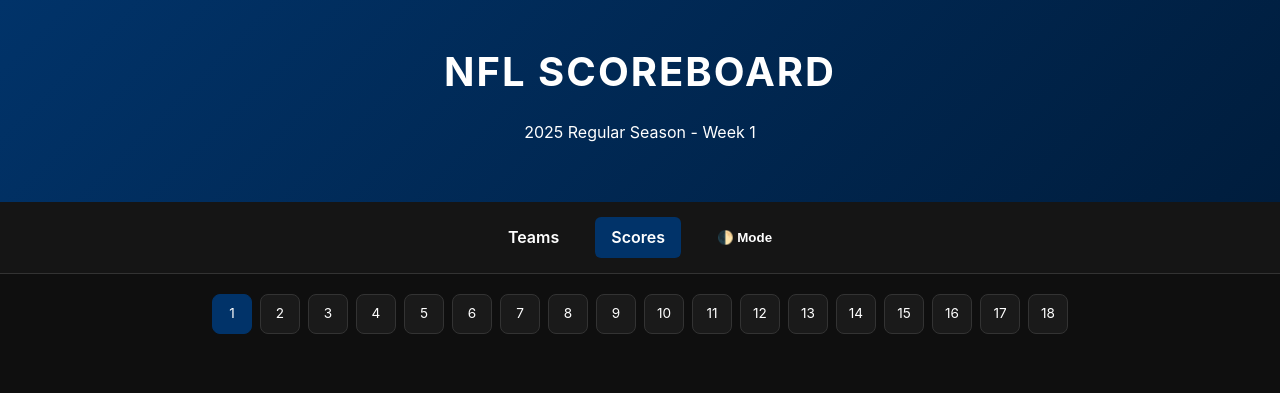
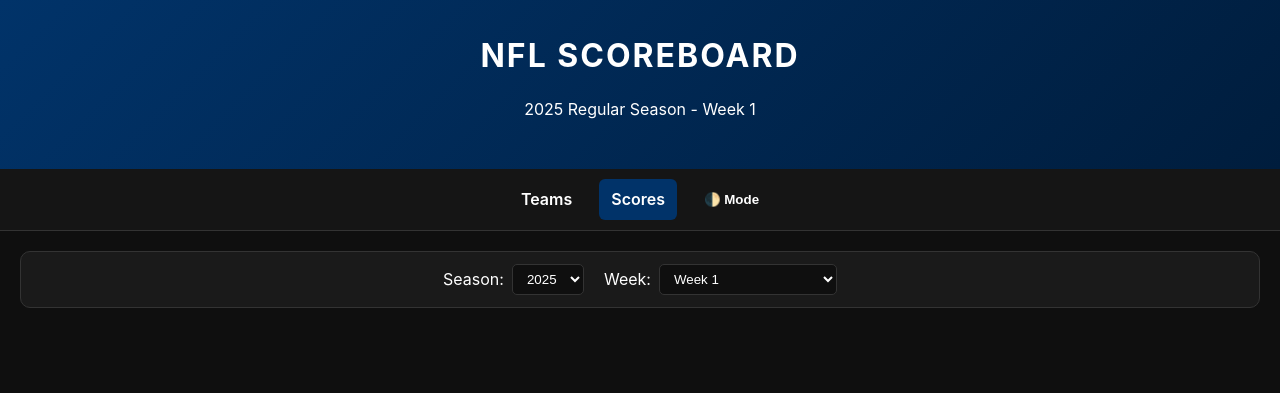
Before and after one commit to kadengrumbles73/cse199r, a Flask app: page /scores in a window 1280 px wide. Shown: the top 393 px of the page. Run offline with Flask 3, Linux system fonts and the light colour scheme; data that the repository does not hold is empty.

Commit message:
edited css and adjusted teamcards

```diff
--- a/NFL ESPN CLONE/app.py
+++ b/NFL ESPN CLONE/app.py
@@ -15,7 +15,7 @@ def get_db_connection():
 @app.route('/')
 def index():
     conn = get_db_connection()
-    teams = conn.execute('SELECT * FROM teams').fetchall()
+    teams = conn.execute('SELECT * FROM teams ORDER BY team_conf, team_division').fetchall()
     conn.close()
     return render_template('index.html', teams=teams)
 
@@ -28,29 +28,32 @@ def team_page(abbr):
     return render_template('team.html', team=team, players=players)
 
 @app.route('/scores')
-@app.route('/scores/<int:week_num>')
-def scores(week_num=None):
-    # API URL targeting 2025 Regular Season
+@app.route('/scores/<int:year>/<int:season_type>/<int:week_num>')
+def scores(year=2025, season_type=2, week_num=1):
+    # ESPN API Endpoint
     url = "https://site.api.espn.com/apis/site/v2/sports/football/nfl/scoreboard"
 
-    # seasontype 2 = Regular Season
+    # params: seasontype 2 = Regular, 3 = Postseason
     params = {
-        'dates': '2025',
-        'seasontype': '2'
+        'dates': str(year),
+        'seasontype': str(season_type),
+        'week': str(week_num)
     }
-
-    if week_num:
-        params['week'] = week_num
 
     try:
         response = requests.get(url, params=params)
         data = response.json()
         games = data.get('events', [])
 
-        # Pull week number from API if not specified
-        display_week = week_num if week_num else data.get('week', {}).get('number', 1)
-
-        return render_template('scores.html', games=games, week=display_week)
+        # Determine current week for the header title if needed
+        # We pass the parameters back to the template to keep the dropdowns synced
+        return render_template(
+            'scores.html',
+            games=games,
+            current_year=year,
+            current_season=season_type,
+            current_week=week_num
+        )
     except Exception as e:
         print(f"Error: {e}")
         return "Scoreboard unavailable.", 500
--- a/NFL ESPN CLONE/static/style.css
+++ b/NFL ESPN CLONE/static/style.css
@@ -7,7 +7,6 @@
     --text-main: #ffffff;
     --text-dim: #a0a0a0;
     --nav-bg: #151515;
-    --input-bg: #222;
     --border-color: #333;
     --transition: 0.3s ease;
 }
@@ -18,13 +17,12 @@
     --text-main: #1a1a1a;
     --text-dim: #666666;
     --nav-bg: #ffffff;
-    --input-bg: #e0e0e0;
     --border-color: #ddd;
 }
 
 /* --- Base Styles --- */
 body {
-    font-family: 'Inter', -apple-system, BlinkMacSystemFont, "Segoe UI", Roboto, sans-serif;
+    font-family: 'Inter', -apple-system, sans-serif;
     background-color: var(--bg-color);
     color: var(--text-main);
     margin: 0;
@@ -35,20 +33,20 @@ body {
 header {
     background: linear-gradient(135deg, var(--primary-color), #001d3d);
     color: white;
-    padding: 40px 20px;
+    padding: 30px 20px;
     text-align: center;
 }
 
-header h1 { margin: 0; font-size: 2.5rem; letter-spacing: 2px; text-transform: uppercase; }
+header h1 { margin: 0; font-size: 2rem; letter-spacing: 2px; text-transform: uppercase; }
 
 /* --- Navigation --- */
 nav {
     background: var(--nav-bg);
-    padding: 15px;
+    padding: 10px;
     display: flex;
     justify-content: center;
     align-items: center;
-    gap: 20px;
+    gap: 15px;
     position: sticky;
     top: 0;
     z-index: 1000;
@@ -59,7 +57,7 @@ nav a, .theme-toggle {
     color: var(--text-main);
     text-decoration: none;
     font-weight: 600;
-    padding: 8px 16px;
+    padding: 8px 12px;
     border-radius: 6px;
     border: none;
     background: transparent;
@@ -67,205 +65,198 @@ nav a, .theme-toggle {
     transition: var(--transition);
 }
 
-nav a:hover, nav a.active {
-    background: var(--primary-color);
-    color: white;
-}
+nav a.active { background: var(--primary-color); color: white; }
 
-/* --- Search Bar (Sticky) --- */
+/* --- Sticky Search Bar --- */
 .search-container {
     display: flex;
     justify-content: center;
-    padding: 20px 10px;
+    padding: 15px;
     position: sticky;
-    top: 70px; /* Sits right under the nav */
+    top: 60px;
     background: var(--bg-color);
     z-index: 999;
     border-bottom: 1px solid var(--border-color);
 }
 
 #liveSearch {
-    padding: 12px 25px;
+    padding: 10px 20px;
     width: 100%;
-    max-width: 450px;
-    border-radius: 30px;
+    max-width: 400px;
+    border-radius: 25px;
     border: 1px solid var(--border-color);
     background: var(--card-bg);
     color: var(--text-main);
     outline: none;
-    font-size: 1rem;
-    transition: var(--transition);
 }
 
-#liveSearch:focus {
-    border-color: var(--primary-color);
-    box-shadow: 0 0 10px rgba(1, 51, 105, 0.3);
+/* --- Scoreboard Filters --- */
+.filter-container {
+    display: flex;
+    justify-content: center;
+    gap: 20px;
+    margin: 20px;
+    background: var(--card-bg);
+    padding: 12px;
+    border-radius: 10px;
+    border: 1px solid var(--border-color);
 }
 
-/* --- Week Navigation (Rounded Squares) --- */
-.week-nav {
-    display: flex;
-    flex-wrap: wrap;
-    justify-content: center;
-    gap: 8px;
-    margin: 20px auto;
+.dropdown-group { display: flex; align-items: center; gap: 8px; }
+select {
+    padding: 6px 10px;
+    background: var(--bg-color);
+    color: var(--text-main);
+    border: 1px solid var(--border-color);
+    border-radius: 5px;
+    cursor: pointer;
 }
 
-.week-btn {
-    display: flex;
-    align-items: center;
-    justify-content: center;
-    width: 38px;
-    height: 38px;
-    background: var(--card-bg);
-    color: var(--text-main);
-    text-decoration: none;
-    border: 1px solid var(--border-color);
-    border-radius: 8px;
-    font-size: 0.85rem;
-    transition: var(--transition);
-}
-
-.week-btn:hover { background: var(--primary-color); color: white; }
-
-.week-btn.active-week {
-    background: var(--primary-color);
-    border-color: var(--primary-color);
-    color: white;
-}
-
-/* --- Responsive Grids (Teams & Players) --- */
+/* --- Team/Player Grid (Small Squares, Big Logos) --- */
 .team-grid {
     display: grid;
-    grid-template-columns: repeat(auto-fit, minmax(180px, 1fr));
-    gap: 20px;
+    /* Forces columns to stay relatively small on desktop */
+    grid-template-columns: repeat(4, minmax(140px, 1fr));
+    gap: 12px;
     padding: 20px;
-    max-width: 1200px;
+    max-width: 850px;
     margin: 0 auto;
 }
 
 .team-card {
+    display: flex;
+    flex-direction: column;
+    align-items: center;
+    justify-content: center;
+    aspect-ratio: 1 / 1;
     background: var(--card-bg);
-    padding: 20px;
-    border-radius: 12px;
+    padding: 8px; /* Reduced padding to make room for bigger logos */
+    border-radius: 8px;
+    border: 1px solid var(--border-color);
     text-align: center;
-    border: 1px solid var(--border-color);
     transition: transform 0.2s, box-shadow 0.2s;
+    text-decoration: none;
+    color: inherit;
+    box-sizing: border-box;
+    overflow: hidden;
 }
 
 .team-card:hover {
-    transform: translateY(-5px);
-    box-shadow: 0 10px 20px rgba(0,0,0,0.3);
+    transform: translateY(-4px);
+    box-shadow: 0 8px 16px rgba(0,0,0,0.4);
+    border-color: var(--primary-color);
 }
 
-.team-logo-main {
-    width: 80px;
-    height: auto;
-    margin-bottom: 10px;
+/* Bigger Team Logos */
+.team-card img.logo {
+    width: 85%; /* Scaled relative to the small square */
+    height: 65%;
+    object-fit: contain;
+    margin-bottom: 5px;
 }
 
+/* Bigger Player Headshots */
 .player-headshot {
-    width: 110px;
-    height: 110px;
+    width: 90px; /* Scaled up */
+    height: 90px;
     border-radius: 50%;
     background: #222;
-    margin-bottom: 15px;
-    border: 3px solid var(--border-color);
+    margin-bottom: 5px;
+    border: 2px solid var(--border-color);
     object-fit: cover;
 }
 
-.team-meta {
-    font-size: 0.8rem;
-    color: var(--text-dim);
+.team-card h3 {
+    margin: 0;
+    font-size: 0.85rem; /* Slightly smaller text to favor logo size */
+    font-weight: 800;
     text-transform: uppercase;
-    letter-spacing: 1px;
+    white-space: nowrap;
+    overflow: hidden;
+    text-overflow: ellipsis;
+    width: 95%;
 }
 
-/* --- Scoreboard Mobile First (Stacked) --- */
+.team-card p {
+    font-size: 0.7rem;
+    margin: 2px 0 0 0;
+}
+
+/* --- Scoreboard Layout --- */
 .scores-container {
     display: flex;
     flex-direction: column;
-    gap: 1.5rem;
-    max-width: 850px;
-    margin: 30px auto;
-    padding: 0 20px;
+    gap: 1rem;
+    padding: 15px;
+    max-width: 800px;
+    margin: 0 auto;
 }
 
 .game-card {
     display: flex;
     flex-direction: column;
     background: var(--card-bg);
-    padding: 20px;
-    border-radius: 12px;
+    padding: 15px;
+    border-radius: 10px;
     border: 1px solid var(--border-color);
-    gap: 15px;
+    gap: 12px;
 }
 
-.team {
-    display: flex;
-    align-items: center;
-    gap: 15px;
-}
-
-.team-logo { width: 45px; height: auto; }
-.team-name { font-weight: 800; font-size: 1.1rem; }
-.team-record { font-size: 0.85rem; color: var(--text-dim); }
+.team { display: flex; align-items: center; gap: 10px; }
+.team-logo { width: 35px; height: auto; }
+.team-name { font-weight: 700; font-size: 0.95rem; }
 
 .score-section {
     text-align: center;
-    padding: 10px 0;
+    padding: 8px 0;
     border-top: 1px solid var(--border-color);
     border-bottom: 1px solid var(--border-color);
 }
 
 .score-display {
-    font-size: 2rem;
+    font-size: 1.6rem;
     font-weight: 900;
-    font-family: 'Courier New', Courier, monospace;
+    font-family: 'Monaco', monospace;
 }
 
 .game-status {
-    font-size: 0.75rem;
+    font-size: 0.65rem;
     text-transform: uppercase;
-    font-weight: bold;
+    font-weight: 800;
     color: var(--secondary-color);
 }
 
-/* --- Desktop Layout (Horizontal) --- */
+/* --- Responsive Adjustments --- */
 @media (min-width: 768px) {
-
     .game-card {
         display: grid;
-        grid-template-columns: 1fr 160px 1fr;
+        grid-template-columns: 1fr 130px 1fr;
         align-items: center;
     }
-
     .away { justify-content: flex-end; text-align: right; }
     .home { justify-content: flex-start; text-align: left; }
-
-    /* Flip Away Team: Text on left, Logo on right to face the center score */
     .away .team-info { order: 1; }
     .away .team-logo { order: 2; }
+    .score-section { border: none; border-left: 1px solid var(--border-color); border-right: 1px solid var(--border-color); }
+}
 
-    .score-section {
-        border-top: none;
-        border-bottom: none;
-        border-left: 1px solid var(--border-color);
-        border-right: 1px solid var(--border-color);
-    }
+@media (max-width: 900px) {
+    .team-grid { grid-template-columns: repeat(3, 1fr); }
+}
+
+@media (max-width: 600px) {
+    .team-grid { grid-template-columns: repeat(2, 1fr); gap: 10px; }
+    .player-headshot { width: 75px; height: 75px; }
 }
 
 /* --- Utilities --- */
 .loader {
-    border: 5px solid var(--border-color);
-    border-top: 5px solid var(--primary-color);
+    border: 4px solid var(--border-color);
+    border-top: 4px solid var(--primary-color);
     border-radius: 50%;
-    width: 40px;
-    height: 40px;
+    width: 40px; height: 40px;
     animation: spin 1s linear infinite;
     margin: 40px auto;
 }
-
 @keyframes spin { 0% { transform: rotate(0deg); } 100% { transform: rotate(360deg); } }
-
 .hidden { display: none; }
--- a/NFL ESPN CLONE/templates/scores.html
+++ b/NFL ESPN CLONE/templates/scores.html
@@ -3,13 +3,13 @@
 <head>
     <meta charset="UTF-8">
     <meta name="viewport" content="width=device-width, initial-scale=1.0">
-    <title>2025 Scores | NFL Hub</title>
+    <title>{{ current_year }} Scores | NFL Hub</title>
     <link rel="stylesheet" href="{{ url_for('static', filename='style.css') }}">
 </head>
 <body>
     <header>
         <h1>NFL Scoreboard</h1>
-        <p>2025 Regular Season - Week {{ week }}</p>
+        <p>{{ current_year }} {{ 'Postseason' if current_season == 3 else 'Regular Season' }} - Week {{ current_week }}</p>
     </header>
 
     <nav>
@@ -18,13 +18,33 @@
         <button class="theme-toggle" id="themeBtn">🌓 Mode</button>
     </nav>
 
-    <div class="week-nav">
-        {% for w in range(1, 19) %}
-        <a href="{{ url_for('scores', week_num=w) }}"
-           class="week-btn {{ 'active-week' if week|int == w else '' }}">
-           {{ w }}
-        </a>
-        {% endfor %}
+    <div class="filter-container" style="display: flex; justify-content: center; gap: 20px; margin: 20px;">
+        <div class="dropdown-group">
+            <label for="yearSelect">Season:</label>
+            <select id="yearSelect" onchange="updateScoreboard()">
+                {% for y in range(2025, 1999, -1) %}
+                <option value="{{ y }}" {{ 'selected' if current_year == y }}>{{ y }}</option>
+                {% endfor %}
+            </select>
+        </div>
+
+        <div class="dropdown-group">
+            <label for="weekSelect">Week:</label>
+            <select id="weekSelect" onchange="updateScoreboard()">
+                <optgroup label="Regular Season">
+                    {% for w in range(1, 19) %}
+                    <option value="2-{{ w }}" {{ 'selected' if current_season == 2 and current_week == w }}>Week {{ w }}</option>
+                    {% endfor %}
+                </optgroup>
+                <optgroup label="Postseason">
+                    <option value="3-1" {{ 'selected' if current_season == 3 and current_week == 1 }}>Wild Card</option>
+                    <option value="3-2" {{ 'selected' if current_season == 3 and current_week == 2 }}>Divisional</option>
+                    <option value="3-3" {{ 'selected' if current_season == 3 and current_week == 3 }}>Conf. Championship</option>
+                    <option value="3-4" {{ 'selected' if current_season == 3 and current_week == 4 }}>Pro Bowl</option>
+                    <option value="3-5" {{ 'selected' if current_season == 3 and current_week == 5 }}>Super Bowl</option>
+                </optgroup>
+            </select>
+        </div>
     </div>
 
     <div class="scores-container">
@@ -34,7 +54,6 @@
             {% for game in games %}
             <div class="game-card">
 
-                {# Define helper variables for away and home teams #}
                 {% set away = game.competitions[0].competitors[1] %}
                 {% set home = game.competitions[0].competitors[0] %}
 
@@ -70,6 +89,15 @@
         </div>
     </div>
 
+    <script>
+    function updateScoreboard() {
+        const year = document.getElementById('yearSelect').value;
+        const weekData = document.getElementById('weekSelect').value.split('-');
+        const seasonType = weekData[0];
+        const weekNum = weekData[1];
+        window.location.href = `/scores/${year}/${seasonType}/${weekNum}`;
+    }
+    </script>
     <script src="{{ url_for('static', filename='script.js') }}"></script>
 </body>
 </html>
--- a/NFL ESPN CLONE/templates/team.html
+++ b/NFL ESPN CLONE/templates/team.html
@@ -22,7 +22,7 @@
         {% for player in players %}
         <div class="team-card">
             <img class="player-headshot" src="{{ player.headshot_url }}"
-                 onerror="this.src='https://a.espncdn.com/combiner/i?img=/i/headshots/nophoto.png'">
+                onerror="this.src='https://a.espncdn.com/combiner/i?img=/i/headshots/nophoto.png'">
             <h3 class="team-name">{{ player.full_name }}</h3>
             <p style="color: {{ team.team_color }}; font-weight: 800; text-transform: uppercase; font-size: 0.8rem;">
                 #{{ player.jersey_number }} | {{ player.position }}
```
Also changed, not shown: NFL ESPN CLONE/templates/index.html (+7 -8 lines), NFL ESPN CLONE/nfl_stats.db.
